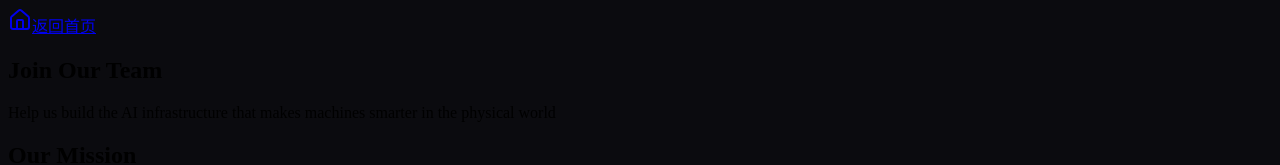
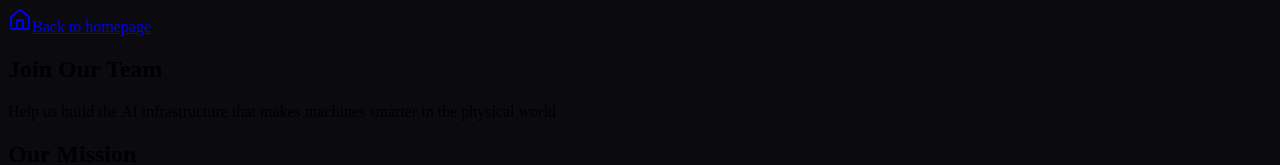
Before and after one commit to ericwwwu123/Vigora-Tech-Website, a React (Vite) app in the folder client/: page /careers in a window 1280 px wide. Shown: the top 165 px of the page. Built offline with nearby package versions, Linux system fonts and the light colour scheme.

Commit message:
将返回首页改为英文

```diff
--- a/client/src/pages/Careers.tsx
+++ b/client/src/pages/Careers.tsx
@@ -125,7 +125,7 @@ export default function Careers() {
             <Link href="/">
               <a className="flex items-center space-x-2 text-white hover:text-primary transition-colors">
                 <Home className="h-5 w-5" />
-                <span>返回首页</span>
+                <span>Back to homepage</span>
               </a>
             </Link>
           </div>
```
